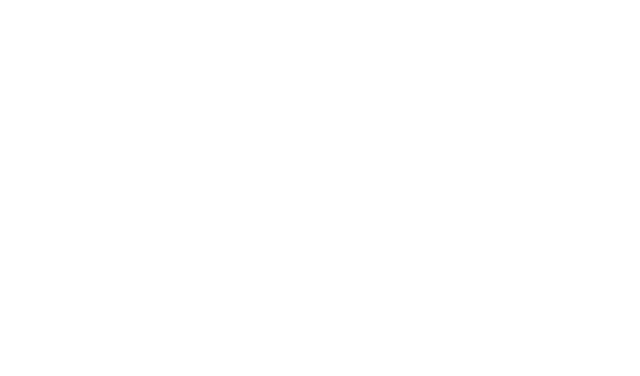
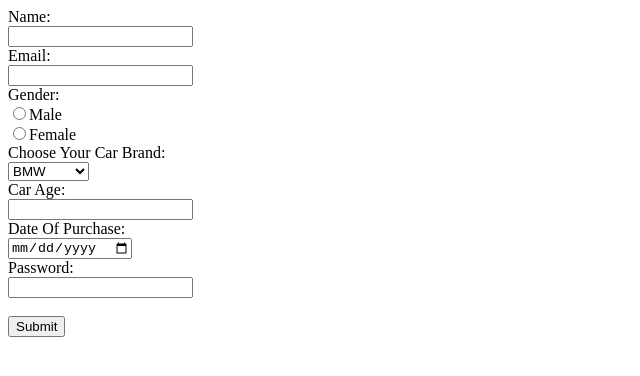
Before and after one commit to acciojob/car-insurance-form-PhenomDeekey27, a website: page main.html in a window 1280 px wide. Shown: the whole page, without its empty margins (0-640 px from the left). Drawn offline with Linux system fonts and the light colour scheme.

Commit message:
created a submission

```diff
--- a/main.html
+++ b/main.html
@@ -4,12 +4,56 @@
 
 <head>
 	<link rel="stylesheet" href="styles.css">
+    <title>Car Insurance Form</title>
+    <link rel="stylesheet" href="style.css">
 </head>
 
 <body>
 	<!-- the entire body must be written by student -->
     <script type="text/javascript" src="./script.js">
 </script>
+<form method="post">
+    <div>
+        <label for="name">Name:</label><br>
+        <input type="name" name="name" id="name" required>
+    </div>
+    <div>
+        <label for="email">Email:</label><br>
+        <input type="email" name="email" id="email" required>
+    </div>
+    <div>
+        <label for="gender">Gender:</label><br>
+        <input type="radio" name="gender" id="gender" required>Male<br>
+        <input type="radio" name="gender" id="gender" required>Female
+
+    </div>
+    <div>
+        <label for="car brand">Choose Your Car Brand:</label><br>
+        <select name="car brand" id="car brand">
+            <option>BMW</option>
+            <option>Audi</option>
+            <option>Mercedez</option>
+        </select>
+
+    </div>
+    <div>
+        <label for="car age">Car Age:</label><br>
+        <input type="number" name="car age" id="car age" required>
+    </div>
+    <div>
+        <label for="dop">Date Of Purchase:</label><br>
+        <input type="date" name="dop" id="dop" required>
+    </div>
+    <div>
+        <label for="password">Password:</label><br>
+        <input type="password" name="password" id="password" required>
+
+    </div>
+    <br>
+    <div>
+        <button type="submit">Submit</button>
+    </div>
+</form>
 
 </body>
 
```
